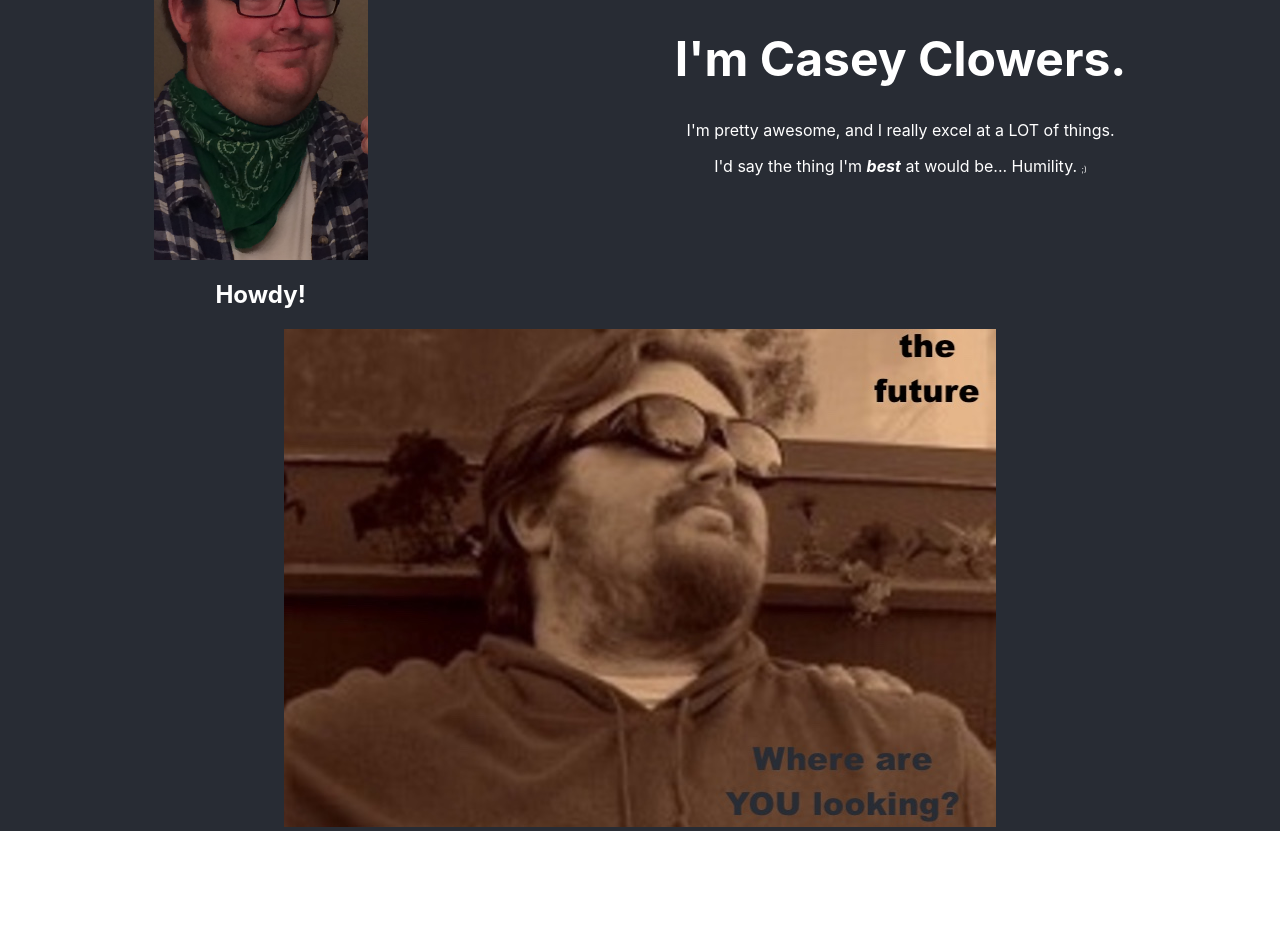
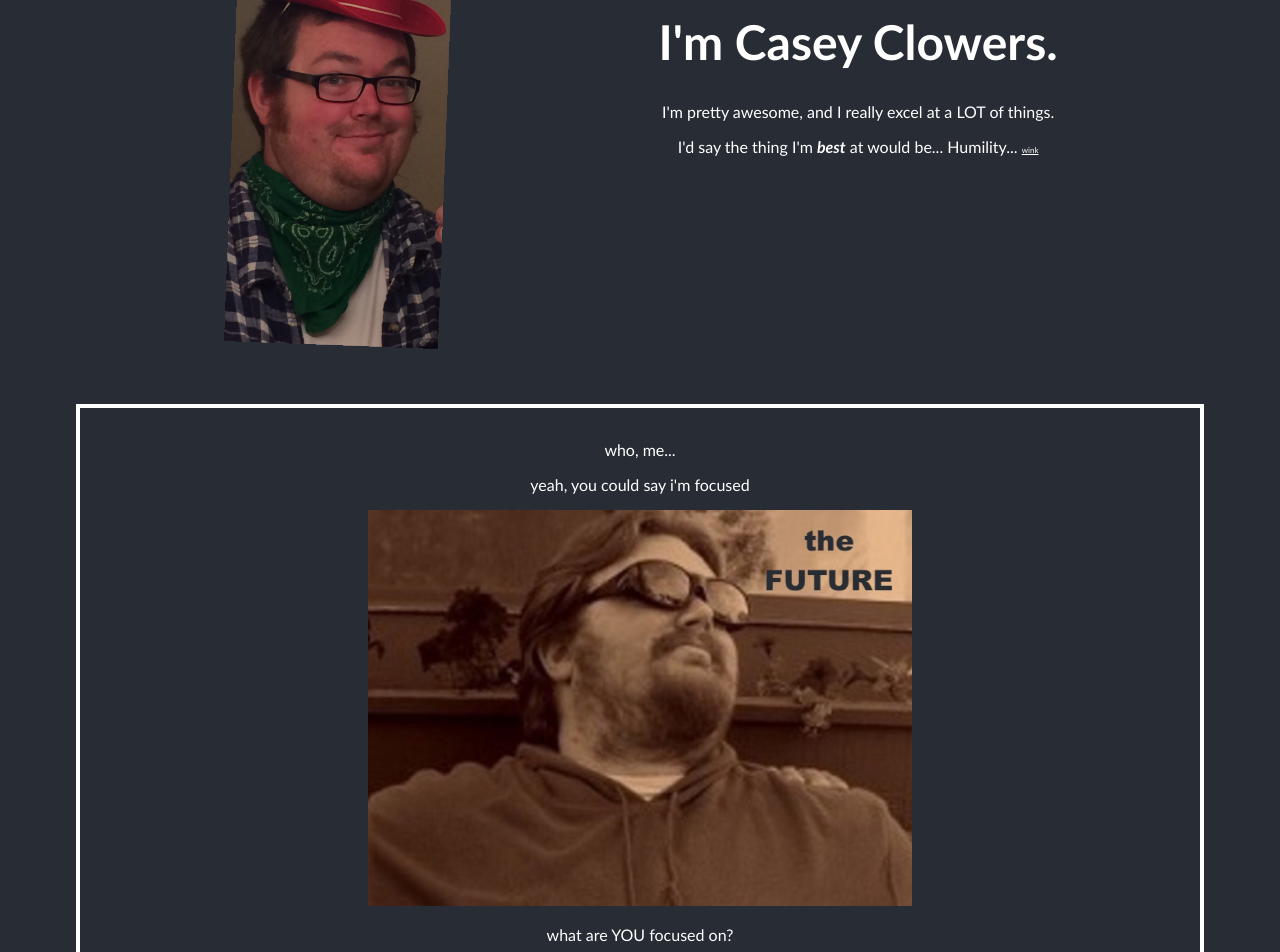
Before and after one commit to caclowers/homepage, a React (Create React App) app: page / in a window 1280 px wide. Shown: the part 140-1092 px from the top of the page. Before the commit the page ends 971 px from the top, so only its background shows below. Built offline with nearby package versions, Linux system fonts and the light colour scheme.

Commit message:
wink link opens new tab to self-deprecation

```diff
--- a/src/App.css
+++ b/src/App.css
@@ -11,17 +11,20 @@ h1{
 }
 
 li{
-    list-style-type: none;
+  list-style-type: none;
 }
 
 .App {
   text-align: center;
+  display: flex;
+  flex-direction: column;
+  justify-content: center;
+  align-items: center
 }
 
-.App-logo {
+/* .App-logo {
   background-color: #282c34;
-  /* height: 9rem; */
-}
+} */
 
 .App-header {
   background-color: #282c34;
@@ -31,7 +34,6 @@ li{
   justify-content: space-around;
   color: white;
   width: 100%;
-
 }
 
 .App-link {
@@ -40,30 +42,37 @@ li{
 
 .swaying {
   height: 25rem;
-	animation: swaying 5s ease-in-out infinite;
+	animation: swaying 3s ease-in-out infinite;
 }
 
 #futurePic{
-opacity: 0.2;
+  border: 4px solid white;
+  margin: 8rem;
+  padding: 1rem;
+  width: 85%;
+}
+
+#futurePic img{
+  width: 50%;
 }
 
 #headerPic{
-display: flex;
-flex-direction: column;
+  display: flex;
+  flex-direction: column;
 }
 
 #upperHeader{
   display: flex;
-  justify-content: space-around;
+  justify-content: space-evenly;
   align-items: center;
+  margin-top: 1rem;
   width: 100%;
 }
 
 @keyframes swaying {
-	0% {transform: translateX(0) rotate(0deg);}
-	20% {transform: translateX(-10px) rotate(-2deg);}
-	40% {transform: translateX(10px) rotate(2deg);}
-	60% {transform: translateX(-10px) rotate(-2deg); }
-	80% {transform: translateX(10px) rotate(2deg);}
-	100%{transform: translateY(0) rotate(0deg);}
+	0% {transform: translateX(-10px) rotate(-2deg);}
+	25% {transform: translateX(10px) rotate(2deg);}
+	50% {transform: translateX(-10px) rotate(-2deg);}
+	75% {transform: translateX(10px) rotate(2deg);}
+	100% {transform: translateX(-10px) rotate(-2deg);}
 }
--- a/src/App.js
+++ b/src/App.js
@@ -1,6 +1,6 @@
 import React, { Component } from 'react';
 import Header from './components/Header/Header.js';
-
+import pic from './casey2.jpeg';
 import './App.css';
 
 
@@ -8,7 +8,15 @@ class App extends Component {
   render() {
     return (
       <div className="App">
-            <Header />
+        <Header />
+        <div id="futurePic">
+          <p>who, me...</p>
+          <p>yeah, you could say i'm focused</p>
+          <img src={pic}
+          alt="casey-looking-through-sunglasses-at-the-words-quote-the-future-end-quote">
+          </img>
+          <p>what are YOU focused on?</p>
+        </div>
       </div>
     );
   }
--- a/src/components/Header/Header.js
+++ b/src/components/Header/Header.js
@@ -1,18 +1,17 @@
 import React, { Component } from 'react';
 import logo from '../../image1.jpeg';
 import '../../App.css';
-import pic from '../../casey.jpeg';
 
 class Header extends Component {
   render() {
     return (
       <header className="App-header">
         <div id="upperHeader">
-          <div id="headerPic">
-            <img className="swaying App-logo" src={logo} alt="logo" />
+          <div id="headerPic" className="swaying">
             <h2>
               Howdy!
-          </h2>
+            </h2>
+            <img className="swaying" src={logo} alt="logo" />
           </div>
           <div id="headerInfo">
             <h1>
@@ -22,12 +21,14 @@ class Header extends Component {
               I'm pretty awesome, and I really excel at a LOT of things.
           </p>
             <p>
-              I'd say the thing I'm <b><em>best</em></b> at would be... Humility. <span style={{ fontSize: 8 }}>;)</span>
+              I'd say the thing I'm <b><em>best</em></b> at would be... Humility...&nbsp;
+              <span style={{ fontSize: 8 }}>
+                <a target="_blank" rel="noopener noreferrer" href="https://en.wikipedia.org/wiki/Self-hatred#Self-deprecation">
+                  wink
+                </a>
+              </span>
             </p>
           </div>
-        </div>
-        <div className="futurePic">
-          <img src={pic}></img>
         </div>
       </header>
     );
--- a/src/index.css
+++ b/src/index.css
@@ -1,10 +1,9 @@
 body {
+  background-color: #282c34;
   color: white;
   margin: 0;
   padding: 0;
-  font-family: -apple-system, BlinkMacSystemFont, "Segoe UI", "Roboto", "Oxygen",
-    "Ubuntu", "Cantarell", "Fira Sans", "Droid Sans", "Helvetica Neue",
-    sans-serif;
+  font-family: 'Gill Sans', 'Gill Sans MT', Calibri, 'Trebuchet MS', sans-serif;
   -webkit-font-smoothing: antialiased;
   -moz-osx-font-smoothing: grayscale;
 }
```
Also changed, not shown: src/casey2.jpeg (added).
